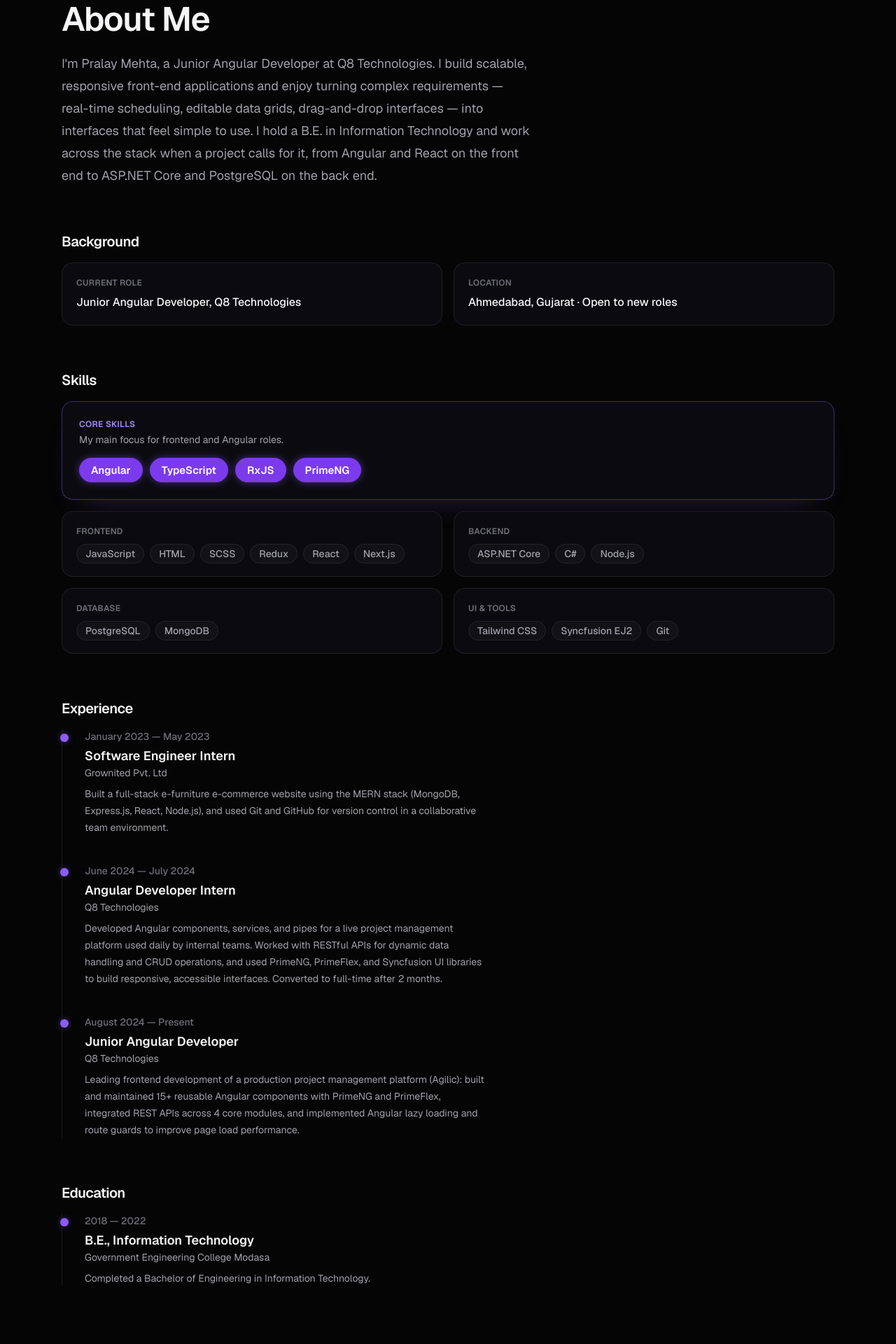
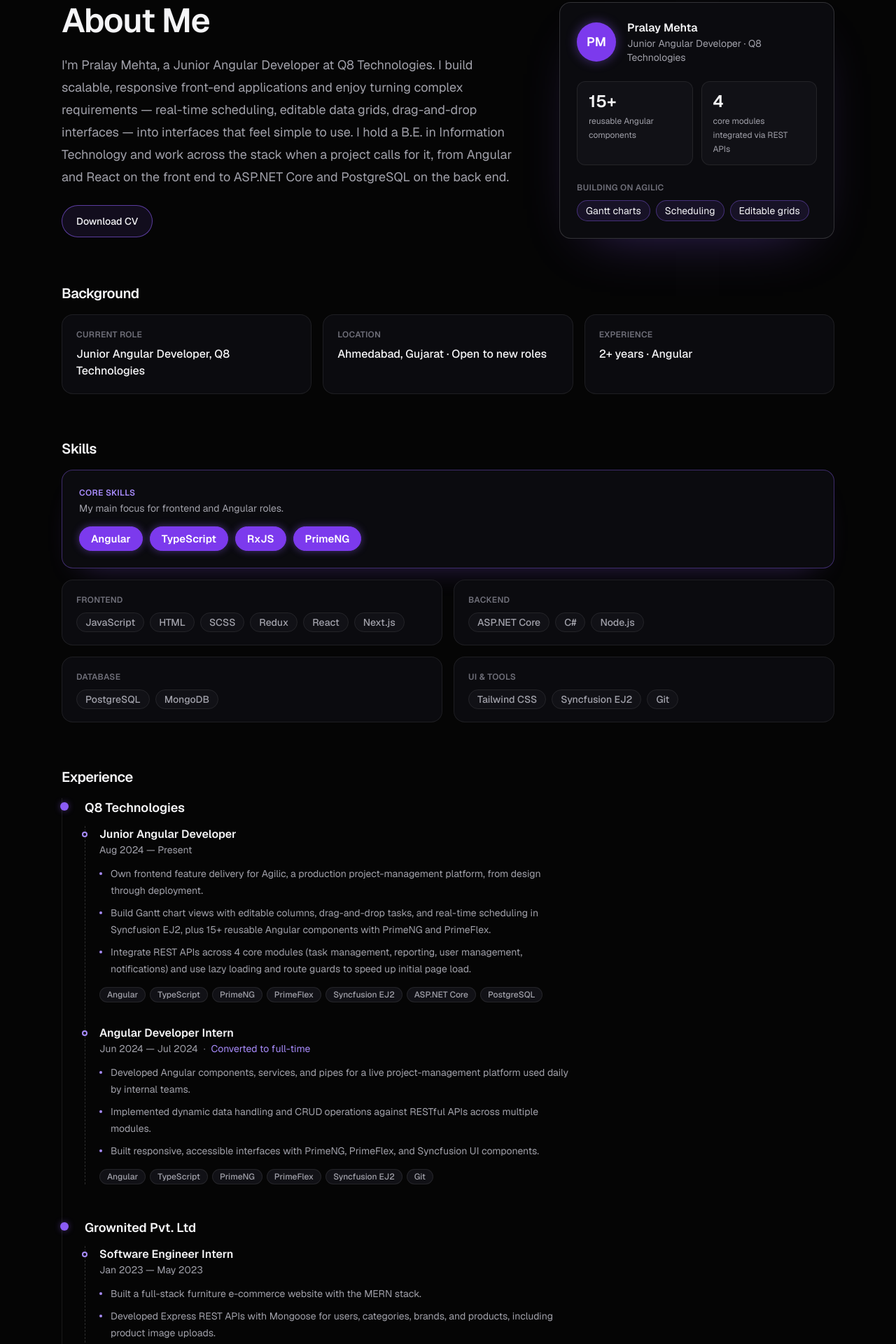
Before and after one commit to pralay143/portfolio, a Next.js app: page /about in a window 1280 px wide. Shown: the part 160-2080 px from the top of the page at 70% size. Built offline with nearby package versions, Linux system fonts and the light colour scheme; no server answers.

Commit message:
feat: enhance About page with profile stats, background cards, and improved timeline components

```diff
--- a/src/app/about/page.tsx
+++ b/src/app/about/page.tsx
@@ -3,7 +3,8 @@
 import { education, experience } from "@/data/experience";
 import SkillsGrid from "@/components/SkillsGrid";
 import Reveal from "@/components/Reveal";
-import Timeline from "@/components/Timeline";
+import ExperienceTimeline, { EducationTimeline } from "@/components/Timeline";
+import { ctaStyles } from "@/components/ctaStyles";
 
 export const metadata: Metadata = pageMetadata({
   title: "About",
@@ -12,10 +13,81 @@
   path: "/about",
 });
 
+const backgroundCards = [
+  { label: "Current Role", value: "Junior Angular Developer, Q8 Technologies" },
+  { label: "Location", value: "Ahmedabad, Gujarat · Open to new roles" },
+  { label: "Experience", value: "2+ years · Angular" },
+];
+
+// Figures from the resume (Q8 Technologies, Junior Angular Developer).
+const profileStats = [
+  { value: "15+", label: "reusable Angular components" },
+  { value: "4", label: "core modules integrated via REST APIs" },
+];
+
+const focusAreas = ["Gantt charts", "Scheduling", "Editable grids"];
+
+function ProfileCard() {
+  return (
+    <div className="w-full max-w-md rounded-2xl border border-border-strong bg-surface-1 p-6 shadow-[0_30px_80px_-45px_var(--ring)]">
+      <div className="flex items-center gap-4">
+        <span
+          aria-hidden
+          className="flex h-14 w-14 shrink-0 items-center justify-center rounded-full bg-accent-solid text-lg font-semibold text-accent-foreground shadow-[0_0_16px_var(--ring)]"
+        >
+          PM
+        </span>
+        <div>
+          <p className="font-semibold text-foreground">Pralay Mehta</p>
+          <p className="text-sm text-muted">
+            Junior Angular Developer · Q8 Technologies
+          </p>
+        </div>
+      </div>
+
+      <ul className="mt-6 grid grid-cols-2 gap-3">
+        {profileStats.map((stat) => (
+          <li
+            key={stat.label}
+            className="rounded-xl border border-border bg-surface-2 px-4 py-3"
+          >
+            <span className="block text-2xl font-semibold text-foreground">
+              {stat.value}
+            </span>
+            <span className="mt-0.5 block text-xs leading-5 text-muted">
+              {stat.label}
+            </span>
+          </li>
+        ))}
+      </ul>
+
+      <div className="mt-6 flex flex-col gap-2.5">
+        <p
+          id="profile-focus-label"
+          className="text-xs font-semibold tracking-wide text-subtle uppercase"
+        >
+          Building on Agilic
+        </p>
+        <ul aria-labelledby="profile-focus-label" className="flex flex-wrap gap-2">
+          {focusAreas.map((area) => (
+            <li
+              key={area}
+              className="rounded-full border border-accent/40 bg-accent/10 px-3 py-1 text-sm text-foreground"
+            >
+              {area}
+            </li>
+          ))}
+        </ul>
+      </div>
+    </div>
+  );
+}
+
 export default function About() {
   return (
     <section className="flex flex-col gap-16 py-24">
-      <Reveal className="flex flex-col gap-6">
+      <div className="grid items-center gap-10 lg:grid-cols-[minmax(0,1.25fr)_minmax(0,0.75fr)] lg:gap-14">
+        <Reveal className="flex flex-col items-start gap-6">
           <h1 className="text-4xl font-semibold tracking-tight sm:text-5xl">
             About Me
           </h1>
@@ -28,31 +100,33 @@
             when a project calls for it, from Angular and React on the front end
             to ASP.NET Core and PostgreSQL on the back end.
           </p>
+          <a
+            href="/resume.pdf"
+            download
+            aria-label="Download CV (PDF)"
+            className={ctaStyles.accent}
+          >
+            Download CV
+          </a>
         </Reveal>
+        <Reveal delay={120} className="flex justify-center lg:justify-end">
+          <ProfileCard />
+        </Reveal>
+      </div>
 
       <div className="flex flex-col gap-4">
         <h2 className="text-xl font-semibold tracking-tight">Background</h2>
-        <dl className="grid gap-4 sm:grid-cols-2">
-          <Reveal>
-            <div className="rounded-2xl border border-border bg-surface-1 p-5 transition-colors duration-300 hover:border-border-strong">
+        <dl className="grid gap-4 sm:grid-cols-3">
+          {backgroundCards.map((card, index) => (
+            <Reveal key={card.label} delay={index * 80} className="h-full">
+              <div className="h-full rounded-2xl border border-border bg-surface-1 p-5 transition-colors duration-300 hover:border-border-strong">
                 <dt className="text-xs font-semibold tracking-wide text-subtle uppercase">
-                Current Role
+                  {card.label}
                 </dt>
-              <dd className="mt-2 font-medium text-foreground">
-                Junior Angular Developer, Q8 Technologies
-              </dd>
+                <dd className="mt-2 font-medium text-foreground">{card.value}</dd>
               </div>
             </Reveal>
-          <Reveal delay={80}>
-            <div className="rounded-2xl border border-border bg-surface-1 p-5 transition-colors duration-300 hover:border-border-strong">
-              <dt className="text-xs font-semibold tracking-wide text-subtle uppercase">
-                Location
-              </dt>
-              <dd className="mt-2 font-medium text-foreground">
-                Ahmedabad, Gujarat · Open to new roles
-              </dd>
-            </div>
-          </Reveal>
+          ))}
         </dl>
       </div>
 
@@ -63,12 +137,12 @@
 
       <div className="flex flex-col gap-4">
         <h2 className="text-xl font-semibold tracking-tight">Experience</h2>
-        <Timeline items={experience} />
+        <ExperienceTimeline items={experience} />
       </div>
 
       <div className="flex flex-col gap-4">
         <h2 className="text-xl font-semibold tracking-tight">Education</h2>
-        <Timeline items={education} />
+        <EducationTimeline items={education} />
       </div>
     </section>
   );
--- a/src/components/SkillBadge.tsx
+++ b/src/components/SkillBadge.tsx
@@ -1,10 +1,20 @@
 export default function SkillBadge({
   skill,
   core = false,
+  small = false,
 }: {
   skill: string;
   core?: boolean;
+  small?: boolean;
 }) {
+  if (small) {
+    return (
+      <span className="inline-block rounded-full border border-border bg-surface-2 px-2.5 py-0.5 text-xs font-medium text-muted">
+        {skill}
+      </span>
+    );
+  }
+
   if (core) {
     return (
       <span className="inline-block rounded-full border border-accent-solid bg-accent-solid px-3.5 py-1.5 text-sm font-semibold text-accent-foreground shadow-[0_0_12px_var(--ring)] transition-transform duration-200 hover:scale-[1.04] sm:px-4 sm:text-[15px]">
--- a/src/components/Timeline.tsx
+++ b/src/components/Timeline.tsx
@@ -1,54 +1,136 @@
-import type { TimelineItem } from "@/data/experience";
+import type { EducationEntry, ExperienceEntry, Role } from "@/data/experience";
 import Reveal from "@/components/Reveal";
+import SkillBadge from "@/components/SkillBadge";
 
-// Vertical timeline shared by the About page (detailed) and the Home page
-// (compact: organization, role and dates only).
-export default function Timeline({
+// Vertical timelines shared by the About page (detailed) and the Home page
+// (compact). Companies sit on the main line; each company's roles sit on a
+// nested line, newest first, to show progression within the company.
+
+function Dot() {
+  return (
+    <span
+      aria-hidden
+      className="absolute top-1.5 -left-[35px] h-3 w-3 rounded-full bg-accent shadow-[0_0_10px_var(--ring)]"
+    />
+  );
+}
+
+function RoleMeta({ role }: { role: Role }) {
+  return (
+    <p className="flex flex-col gap-0.5 text-sm text-muted sm:flex-row sm:flex-wrap sm:gap-x-2">
+      <span>{role.period}</span>
+      {role.note && (
+        <>
+          <span aria-hidden className="hidden text-subtle sm:inline">
+            ·
+          </span>
+          <span className="text-accent-strong">{role.note}</span>
+        </>
+      )}
+    </p>
+  );
+}
+
+function RoleDetails({ role }: { role: Role }) {
+  return (
+    <>
+      <h4 className="font-semibold text-foreground">{role.title}</h4>
+      <RoleMeta role={role} />
+      <ul className="mt-3 flex max-w-2xl flex-col gap-2">
+        {role.highlights.map((highlight) => (
+          <li
+            key={highlight}
+            className="flex items-start gap-3 text-sm leading-6 text-muted"
+          >
+            <span
+              aria-hidden
+              className="mt-2.5 h-1 w-1 shrink-0 rounded-full bg-accent-strong"
+            />
+            {highlight}
+          </li>
+        ))}
+      </ul>
+      <ul
+        aria-label={`Technologies used as ${role.title}`}
+        className="mt-3 flex flex-wrap gap-1.5"
+      >
+        {role.technologies.map((technology) => (
+          <li key={technology}>
+            <SkillBadge skill={technology} small />
+          </li>
+        ))}
+      </ul>
+    </>
+  );
+}
+
+function RoleSummary({ role }: { role: Role }) {
+  return (
+    <>
+      <h4 className="text-sm font-medium text-foreground/90">{role.title}</h4>
+      <RoleMeta role={role} />
+    </>
+  );
+}
+
+export default function ExperienceTimeline({
   items,
   compact = false,
 }: {
-  items: TimelineItem[];
+  items: ExperienceEntry[];
   compact?: boolean;
 }) {
   return (
     <ol
       className={`relative flex flex-col border-l border-border pl-8 ${
-        compact ? "gap-7" : "gap-10"
+        compact ? "gap-7" : "gap-12"
       }`}
     >
+      {items.map((entry, index) => (
+        <Reveal key={entry.organization} delay={index * 100}>
+          <li className="relative">
+            <Dot />
+            <h3
+              className={`font-semibold text-foreground ${compact ? "" : "text-lg"}`}
+            >
+              {entry.organization}
+            </h3>
+            <ol
+              className={`relative mt-3 flex flex-col border-l border-dashed border-border-strong pl-5 ${
+                compact ? "gap-3" : "gap-8"
+              }`}
+            >
+              {entry.roles.map((role) => (
+                <li key={role.title} className="relative">
+                  <span
+                    aria-hidden
+                    className="absolute top-2 -left-[25px] h-2 w-2 rounded-full border-2 border-accent-strong bg-background"
+                  />
+                  {compact ? <RoleSummary role={role} /> : <RoleDetails role={role} />}
+                </li>
+              ))}
+            </ol>
+          </li>
+        </Reveal>
+      ))}
+    </ol>
+  );
+}
+
+export function EducationTimeline({ items }: { items: EducationEntry[] }) {
+  return (
+    <ol className="relative flex flex-col gap-10 border-l border-border pl-8">
       {items.map((item, index) => (
-        <Reveal key={`${item.title}-${item.period}`} delay={index * 100}>
+        <Reveal key={item.degree} delay={index * 100}>
           <li className="relative">
-            <span
-              aria-hidden
-              className="absolute top-1.5 -left-[35px] h-3 w-3 rounded-full bg-accent shadow-[0_0_10px_var(--ring)]"
-            />
-            {compact ? (
-              <>
-                <h3 className="font-semibold text-foreground">
-                  {item.organization}
-                </h3>
-                <p className="mt-1 flex flex-col gap-0.5 text-sm text-muted sm:flex-row sm:gap-x-2">
-                  <span className="font-medium text-foreground/90">
-                    {item.title}
-                  </span>
-                  <span aria-hidden className="hidden text-subtle sm:inline">
-                    ·
-                  </span>
-                  <span>{item.period}</span>
-                </p>
-              </>
-            ) : (
-              <>
-                <p className="text-sm font-medium text-subtle">{item.period}</p>
-                <h3 className="mt-1 text-lg font-semibold text-foreground">
-                  {item.title}
-                </h3>
-                <p className="text-sm text-muted">{item.organization}</p>
-                <p className="mt-2 max-w-xl text-sm leading-6 text-muted">
-                  {item.description}
-                </p>
-              </>
+            <Dot />
+            <p className="text-sm font-medium text-subtle">{item.period}</p>
+            <h3 className="mt-1 text-lg font-semibold text-foreground">
+              {item.degree}
+            </h3>
+            <p className="text-sm text-muted">{item.institution}</p>
+            {item.grade && (
+              <p className="mt-2 text-sm text-muted">{item.grade}</p>
             )}
           </li>
         </Reveal>
--- a/src/data/experience.ts
+++ b/src/data/experience.ts
@@ -1,40 +1,85 @@
-export interface TimelineItem {
+export interface Role {
   title: string;
-  organization: string;
   period: string;
-  description: string;
+  /** Short status line shown with the dates, e.g. a conversion to full-time. */
+  note?: string;
+  highlights: string[];
+  technologies: string[];
 }
 
-export const experience: TimelineItem[] = [
+export interface ExperienceEntry {
+  organization: string;
+  /** Newest role first. */
+  roles: Role[];
+}
+
+export interface EducationEntry {
+  degree: string;
+  institution: string;
+  period: string;
+  grade?: string;
+}
+
+// Newest first. Source of truth: the resume in public/resume.pdf and the
+// project repositories (Grownited bullets are limited to what the E-Furniture
+// repository actually implements).
+export const experience: ExperienceEntry[] = [
   {
-    title: "Software Engineer Intern",
-    organization: "Grownited Pvt. Ltd",
-    period: "January 2023 — May 2023",
-    description:
-      "Built a full-stack e-furniture e-commerce website using the MERN stack (MongoDB, Express.js, React, Node.js), and used Git and GitHub for version control in a collaborative team environment.",
+    organization: "Q8 Technologies",
+    roles: [
+      {
+        title: "Junior Angular Developer",
+        period: "Aug 2024 — Present",
+        highlights: [
+          "Own frontend feature delivery for Agilic, a production project-management platform, from design through deployment.",
+          "Build Gantt chart views with editable columns, drag-and-drop tasks, and real-time scheduling in Syncfusion EJ2, plus 15+ reusable Angular components with PrimeNG and PrimeFlex.",
+          "Integrate REST APIs across 4 core modules (task management, reporting, user management, notifications) and use lazy loading and route guards to speed up initial page load.",
+        ],
+        technologies: [
+          "Angular",
+          "TypeScript",
+          "PrimeNG",
+          "PrimeFlex",
+          "Syncfusion EJ2",
+          "ASP.NET Core",
+          "PostgreSQL",
+        ],
+      },
+      {
+        title: "Angular Developer Intern",
+        period: "Jun 2024 — Jul 2024",
+        note: "Converted to full-time",
+        highlights: [
+          "Developed Angular components, services, and pipes for a live project-management platform used daily by internal teams.",
+          "Implemented dynamic data handling and CRUD operations against RESTful APIs across multiple modules.",
+          "Built responsive, accessible interfaces with PrimeNG, PrimeFlex, and Syncfusion UI components.",
+        ],
+        technologies: ["Angular", "TypeScript", "PrimeNG", "PrimeFlex", "Syncfusion EJ2", "Git"],
+      },
+    ],
   },
   {
-    title: "Angular Developer Intern",
-    organization: "Q8 Technologies",
-    period: "June 2024 — July 2024",
-    description:
-      "Developed Angular components, services, and pipes for a live project management platform used daily by internal teams. Worked with RESTful APIs for dynamic data handling and CRUD operations, and used PrimeNG, PrimeFlex, and Syncfusion UI libraries to build responsive, accessible interfaces. Converted to full-time after 2 months.",
-  },
-  {
-    title: "Junior Angular Developer",
-    organization: "Q8 Technologies",
-    period: "August 2024 — Present",
-    description:
-      "Leading frontend development of a production project management platform (Agilic): built and maintained 15+ reusable Angular components with PrimeNG and PrimeFlex, integrated REST APIs across 4 core modules, and implemented Angular lazy loading and route guards to improve page load performance.",
+    organization: "Grownited Pvt. Ltd",
+    roles: [
+      {
+        title: "Software Engineer Intern",
+        period: "Jan 2023 — May 2023",
+        highlights: [
+          "Built a full-stack furniture e-commerce website with the MERN stack.",
+          "Developed Express REST APIs with Mongoose for users, categories, brands, and products, including product image uploads.",
+          "Built React pages for customer registration and login, plus admin and vendor dashboards for managing product listings.",
+        ],
+        technologies: ["MongoDB", "Express.js", "React", "Node.js", "Git"],
+      },
+    ],
   },
 ];
 
-export const education: TimelineItem[] = [
+export const education: EducationEntry[] = [
   {
-    title: "B.E., Information Technology",
-    organization: "Government Engineering College Modasa",
+    degree: "B.E., Information Technology",
+    institution: "Government Engineering College Modasa",
     period: "2018 — 2022",
-    description:
-      "Completed a Bachelor of Engineering in Information Technology.",
+    grade: "CGPA: 7.78 / 10",
   },
 ];
```
Lines whose indentation alone changed are shown as unchanged.
